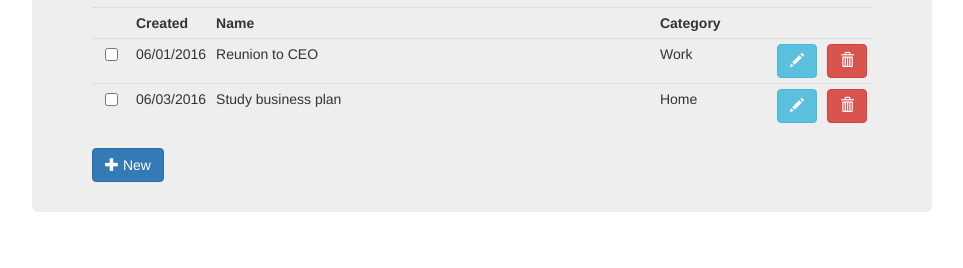
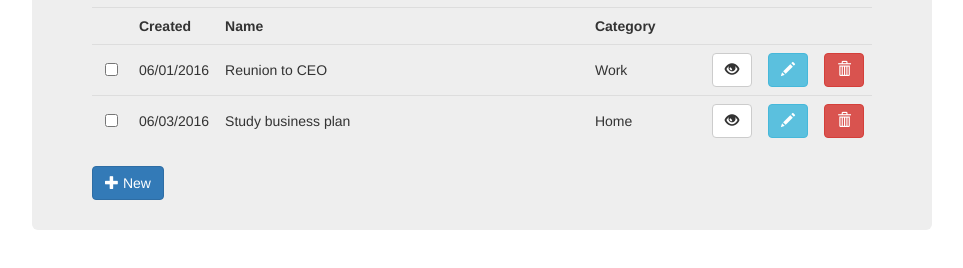
Before and after one commit to mauriciomedeiros/sb-todo-list, a website: page app/index.html in a window 1280 px wide. Shown: the part 116-384 px from the top of the page, without its empty margins (158-1121 px from the left). Drawn offline with nearby package versions, Linux system fonts and the light colour scheme; some packages are replaced by stand-ins of ours.

Commit message:
Implementation botton view details.

```diff
--- a/app/js/controller/todoListController.js
+++ b/app/js/controller/todoListController.js
@@ -50,6 +50,7 @@
          $scope.isUpdate = false;
          $scope.isSave = false;
          $scope.isDelete = false;
+         $scope.isView= false
          delete $scope.todo;
       };
 
@@ -78,5 +79,11 @@
          $scope.todoList.splice($scope.todoList.indexOf(todo), 1);
          $scope.isDelete = true;
       };
+
+      $scope.view = function(todo){
+         $scope.todo = todo;
+         $scope.isNewOrEdit = true;
+         $scope.isView= true;
+      };
    };
 })();
--- a/app/view/todo/_form.html
+++ b/app/view/todo/_form.html
@@ -1,3 +1,4 @@
+<fieldset ng-disabled="isView">
    <form name="todoForm" class="form-horizontal">
       <h2 class="text-left">New to-do</h2>
 
@@ -31,7 +32,7 @@
          <label style=" color: red;">*</label> Required fields
       </div>
    </form>
-<div class="text-left">
+   <div class="text-left" ng-hide="isView">
       <button class="btn btn-success bt-lg" ng-click="save(todo)"  ng-disabled="todoForm.$invalid">
          <span class="glyphicon glyphicon-save"></span> Save
       </button>
@@ -40,3 +41,9 @@
          <span class=" glyphicon glyphicon-ban-circle"></span> Cancel
       </button>
    </div>
+</fieldset>
+<div class="text-left" ng-show="isView">
+   <button class="btn btn-primary bt-lg" ng-click="cancel()">
+      <span class="glyphicon glyphicon-arrow-left"></span> Back
+   </button>
+</div>
--- a/app/view/todo/_show.html
+++ b/app/view/todo/_show.html
@@ -10,7 +10,7 @@
 </success-msg>
 
 
-<table class="table table-condensed">
+<table class="table">
    <tr>
       <th class="text-center"></th>
       <th class="text-left">Created</th>
@@ -18,20 +18,26 @@
       <th class="text-left">Category</th>
       <th class="text-center"></th>
       <th class="text-center"></th>
+      <th class="text-center"></th>
    </tr>
    <tr ng-repeat="todo in todoList">
-      <td class="text-center" width="5%">
+      <td class="text-center" style="vertical-align:middle" width="5%">
          <input type="checkbox"/>
       </td>
-      <td class="text-left"  width="10%">{{todo.dateCreate | date: 'dd/MM/yyyy'}}</td>
-      <td class="text-left">{{todo.name}}</td>
-      <td class="text-left"  width="15%">{{todo.category.name}}</td>
-      <td class="text-center" width="5%">
+      <td class="text-left" style="vertical-align:middle" width="10%">{{todo.dateCreate | date: 'dd/MM/yyyy'}}</td>
+      <td class="text-left" style="vertical-align:middle">{{todo.name}}</td>
+      <td class="text-left" style="vertical-align:middle" width="15%">{{todo.category.name}}</td>
+      <td class="text-center" style="vertical-align:middle" width="5%">
+         <button class=" btn btn-default bt-sm" ng-click="view(todo)">
+            <span class="glyphicon glyphicon-eye-open"></span>
+         </button>
+      </td>
+      <td class="text-center" style="vertical-align:middle" width="5%">
          <button class=" btn btn-info bt-sm" ng-click="edit(todo)">
             <span class="glyphicon glyphicon-pencil"></span>
          </button>
       </td>
-      <td class="text-center"  width="5%">
+      <td class="text-center" style="vertical-align:middle" width="5%">
          <button class="btn btn-danger bt-sm" ng-click="delete(todo)">
             <span class="glyphicon glyphicon-trash"></span>
          </button>
```
Lines whose indentation alone changed are shown as unchanged.
